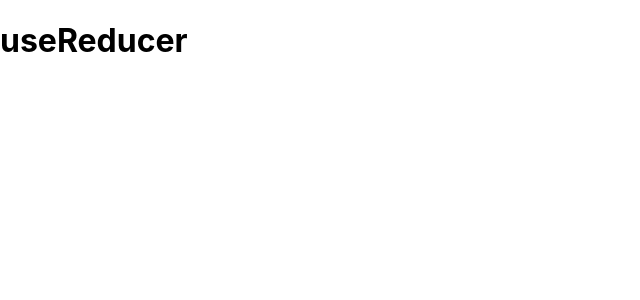
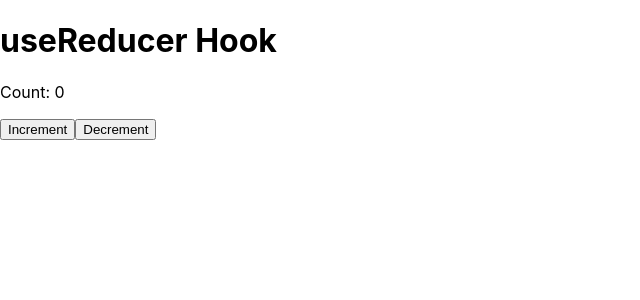
Before and after one commit to am-vishal/react-redux, a React (Create React App) app: page /reducer in a window 1280 px wide. Shown: the top 300 px of the page, without its empty margins (0-640 px from the left). Built offline with nearby package versions, Linux system fonts and the light colour scheme.

Commit message:
added useReducer and deleted popup

```diff
--- a/src/components/useReducer/useReducer.jsx
+++ b/src/components/useReducer/useReducer.jsx
@@ -1,9 +1,24 @@
 import React, {useReducer} from 'react';
 
+let initialState = 0;
+function reducer(state, action) {
+  switch (action.type) {
+    case 'INCR':
+      return state + 1;
+    case 'DECR':
+      return state - 1;
+    default:
+      return state;
+  }
+}
 const UseReducer = () => {
+  const [count, dispatch] = useReducer(reducer, initialState);
   return (
     <div>
-      <h1>useReducer</h1>
+      <h1>useReducer Hook</h1>
+      <p>Count: {count}</p>
+      <button onClick={() => dispatch({type: 'INCR'})}>Increment</button>
+      <button onClick={() => dispatch({type: 'DECR'})}>Decrement</button>
     </div>
   );
 };
```
Also changed, not shown: src/components/Autofill/Modal.jsx (deleted, +0 -18 lines).
